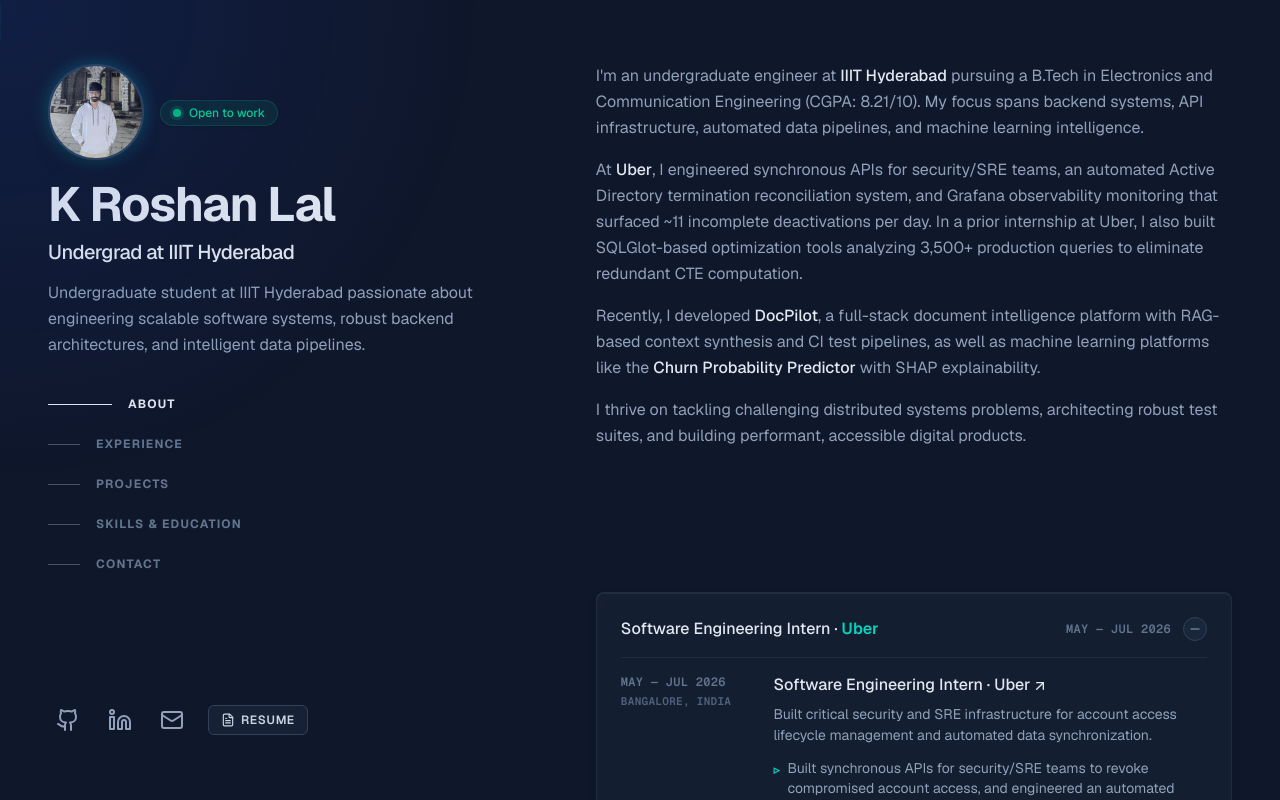
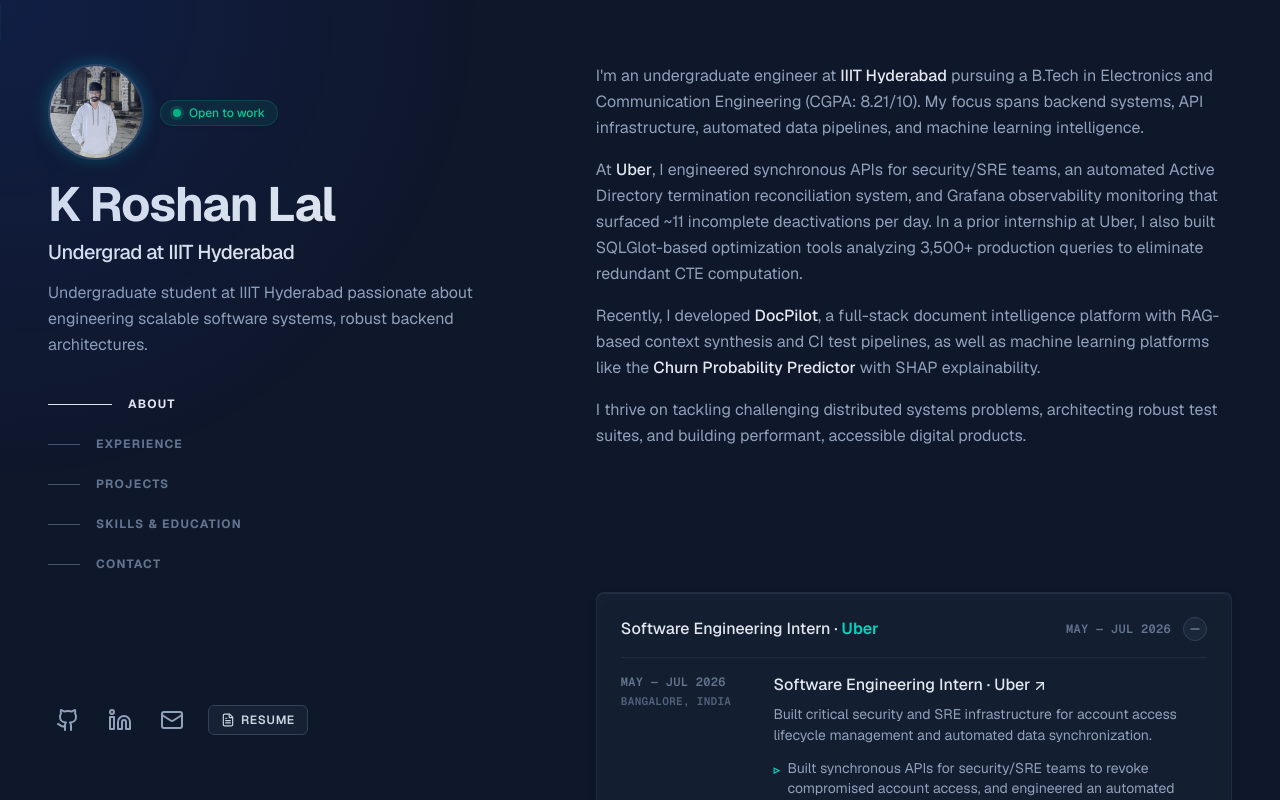
Before and after one commit to Roshan-o/roshan-o.github.io, a Next.js app: page / in a window 1280 px wide. Shown: the top 800 px of the page. Built offline with nearby package versions, Linux system fonts and the light colour scheme.

Commit message:
changed about

```diff
--- a/app/components/NavSidebar.tsx
+++ b/app/components/NavSidebar.tsx
@@ -66,7 +66,7 @@
         </h2>
 
         <p className="mt-3.5 max-w-sm sm:max-w-md leading-relaxed text-slate-400 text-sm sm:text-base">
-          Undergraduate student at IIIT Hyderabad passionate about engineering scalable software systems, robust backend architectures, and intelligent data pipelines.
+          Undergraduate student at IIIT Hyderabad passionate about engineering scalable software systems, robust backend architectures.
         </p>
 
         {/* Navigation List with Expanding Lines */}
```
